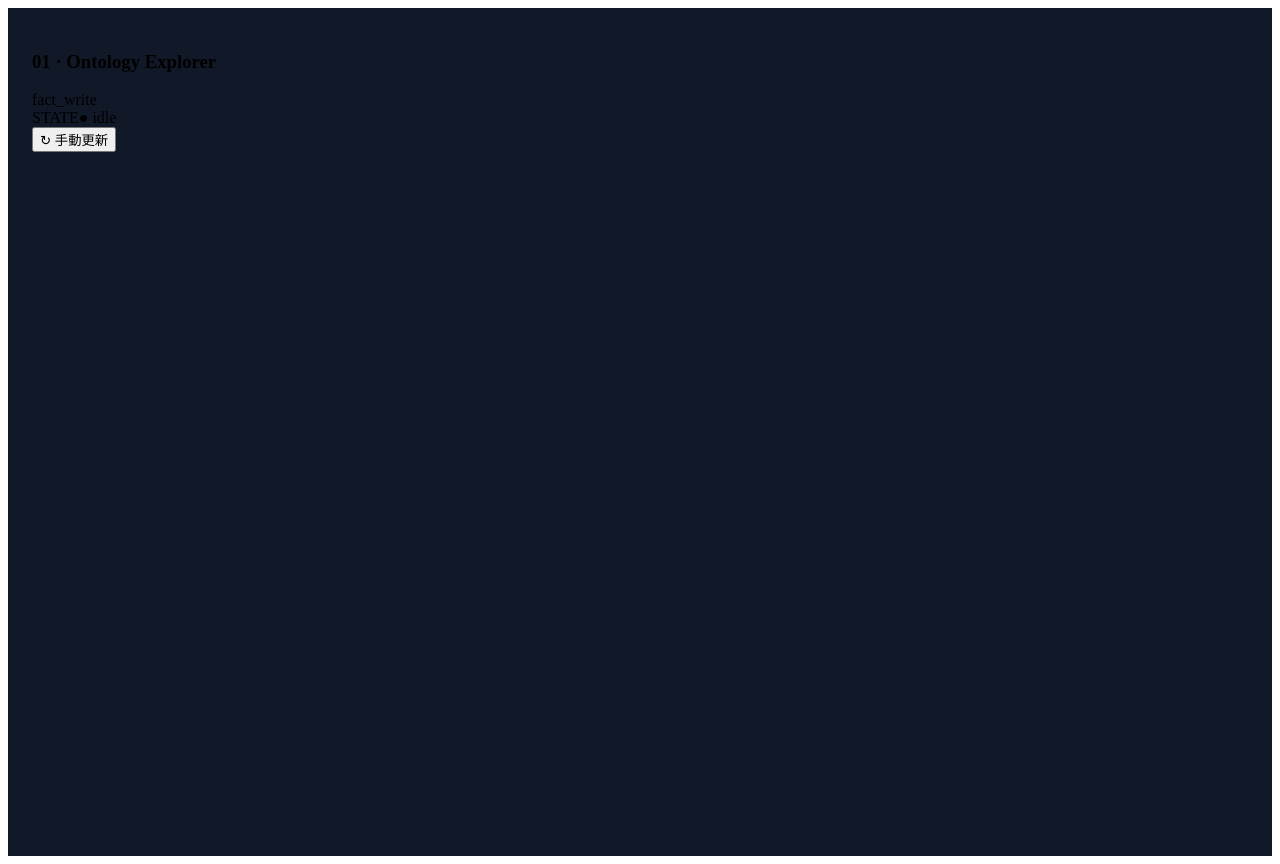
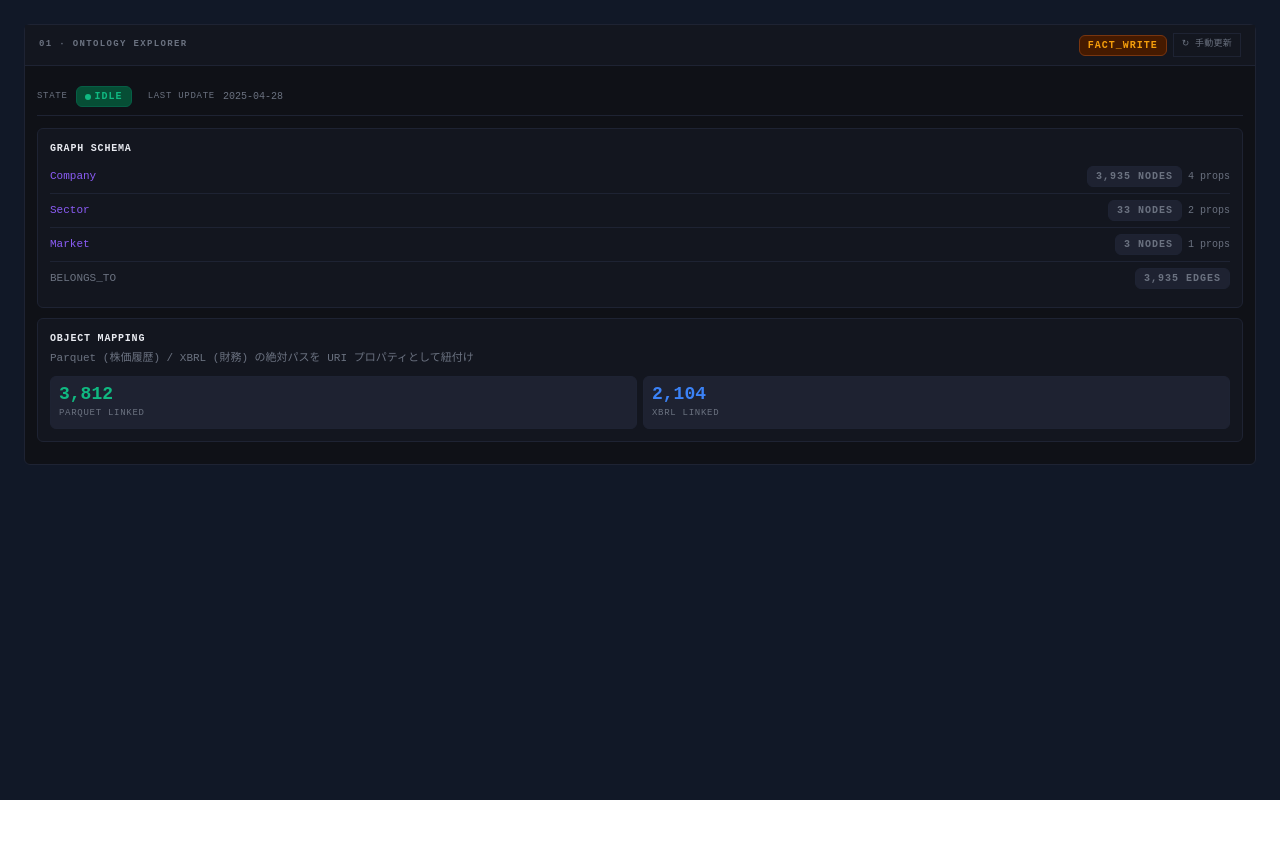
Before and after one commit to brainvader/kabuto, a React app: page / in a window 1280 px wide. After the commit the page ends 800 px from the top, so only its background shows below. Built offline with nearby package versions, Linux system fonts and the light colour scheme; the HTML template or start-up script is replaced by a standard one.

Commit message:
feat: implement ctx-ontology panel with Mockup.html design

```diff
--- a/src-tauri/capabilities/default.json
+++ b/src-tauri/capabilities/default.json
@@ -3,5 +3,5 @@
   "identifier": "default",
   "description": "Capability for the main window",
   "windows": ["main"],
-  "permissions": ["core:default", "opener:default", "playwright:default"]
+  "permissions": ["core:default", "opener:default"]
 }
--- a/src/App.css
+++ b/src/App.css
@@ -128,3 +128,22 @@
     @apply font-mono;
     }
 }
+/* ─── Kabuto Design Tokens (Mockup.html準拠) ─────────────────────────────── */
+:root {
+  --kabuto-bg:          #09090b;
+  --kabuto-card:        #0f1117;
+  --kabuto-panel:       #13161f;
+  --kabuto-muted:       #1e2231;
+  --kabuto-border:      #1e2333;
+  --kabuto-fg:          #e8eaf0;
+  --kabuto-fg-dim:      #6b7280;
+  --kabuto-accent:      #3b82f6;
+  --kabuto-accent-dim:  #1e3a5f;
+  --kabuto-emerald:     #10b981;
+  --kabuto-emerald-dim: #064e35;
+  --kabuto-amber:       #f59e0b;
+  --kabuto-amber-dim:   #451a00;
+  --kabuto-red:         #ef4444;
+  --kabuto-red-dim:     #450a0a;
+  --kabuto-violet:      #8b5cf6;
+}
--- a/src/App.tsx
+++ b/src/App.tsx
@@ -1,4 +1,5 @@
 import { OntologyPanel } from "./components/OntologyPanel";
+import './App.css';
 
 function App() {
   return (
--- a/src/components/OntologyPanel.tsx
+++ b/src/components/OntologyPanel.tsx
@@ -1,13 +1,34 @@
-/**
- * @file src/components/OntologyPanel.tsx
- * @context ctx-ontology
- * @bom docs/bom/ctx-ontology.ts
- */
-
 import { useState } from 'react';
-import { Loader2, CheckCircle, AlertCircle } from 'lucide-react';
+import { Loader2 } from 'lucide-react';
 import { Button } from '@/components/ui/button';
 import type { IngestionState, OntologyPanelProps } from '../../docs/bom/ctx-ontology';
+
+const Badge = ({ children, variant = 'muted' }: { children: React.ReactNode; variant?: 'green' | 'amber' | 'red' | 'muted' | 'blue' }) => {
+    const styles = {
+        green: 'bg-[var(--kabuto-emerald-dim)] text-[var(--kabuto-emerald)] border border-[#065f46]',
+        amber: 'bg-[var(--kabuto-amber-dim)] text-[var(--kabuto-amber)] border border-[#78350f]',
+        red: 'bg-[var(--kabuto-red-dim)] text-[var(--kabuto-red)] border border-[#7f1d1d]',
+        muted: 'bg-[var(--kabuto-muted)] text-[var(--kabuto-fg-dim)] border border-[var(--kabuto-border)]',
+        blue: 'bg-[var(--kabuto-accent-dim)] text-[var(--kabuto-accent)] border border-[#1e40af]',
+    };
+    return (
+        <span className={`inline-flex items-center gap-1 px-2 py-0.5 rounded-sm font-mono text-[10px] font-semibold tracking-widest uppercase ${styles[variant]}`}>
+            {children}
+        </span>
+    );
+};
+
+const Dot = () => <span className="inline-block w-1.5 h-1.5 rounded-full bg-current" />;
+
+const SchemaItem = ({ label, isEdge = false, count, extra }: { label: string; isEdge?: boolean; count: string; extra?: string }) => (
+    <div className="flex items-center justify-between py-1.5 border-b border-[var(--kabuto-border)] last:border-0">
+        <span className={`font-mono text-[11px] ${isEdge ? 'text-[var(--kabuto-fg-dim)]' : 'text-[var(--kabuto-violet)]'}`}>{label}</span>
+        <div className="flex items-center gap-1.5">
+            <Badge variant="muted">{count}</Badge>
+            {extra && <span className="font-mono text-[10px] text-[var(--kabuto-fg-dim)]">{extra}</span>}
+        </div>
+    </div>
+);
 
 export const OntologyPanel = ({
     onIngestionComplete,
@@ -27,7 +48,7 @@ export const OntologyPanel = ({
     const handleStart = async () => {
         setState('loading_master');
         await new Promise((r) => setTimeout(r, 800));
-        setSummary('3 companies, 3 sectors');
+        setSummary('3,935 companies · 33 sectors · 3 markets');
         setState('confirming_write');
     };
 
@@ -38,76 +59,139 @@ export const OntologyPanel = ({
         onIngestionComplete();
     };
 
-    const handleCancel = () => {
-        setState('idle');
-        setSummary('');
+    const handleCancel = () => { setState('idle'); setSummary(''); };
+    const handleRetry = () => setState('idle');
+
+    const stateBadge = () => {
+        if (state === 'idle' || state === 'done') return <Badge variant="green"><Dot />{state}</Badge>;
+        if (state === 'error') return <Badge variant="red"><Dot />error</Badge>;
+        return <Badge variant="amber"><Dot />{state}</Badge>;
     };
 
-    const handleRetry = () => setState('idle');
+    return (
+        <div className="flex flex-col h-full bg-[var(--kabuto-card)] border border-[var(--kabuto-border)] rounded-sm text-[var(--kabuto-fg)] text-[13px]">
 
-    return (
-        <div className="rounded-md border border-border bg-card p-4 text-card-foreground">
-            <div className="mb-4 flex items-center justify-between">
-                <h3 className="text-sm font-semibold">01 · Ontology Explorer</h3>
-                <span className="rounded bg-muted px-2 py-1 text-xs">fact_write</span>
+            {/* Panel Header */}
+            <div className="flex items-center justify-between px-3.5 py-2 bg-[var(--kabuto-panel)] border-b border-[var(--kabuto-border)] shrink-0">
+                <span className="font-mono text-[9px] font-bold tracking-[0.15em] uppercase text-[var(--kabuto-fg-dim)]">
+                    01 · Ontology Explorer
+                </span>
+                <div className="flex items-center gap-1.5">
+                    <Badge variant="amber">fact_write</Badge>
+                    <Button
+                        variant="outline"
+                        size="sm"
+                        className="h-6 px-2 font-mono text-[9px] tracking-wide border-[var(--kabuto-border)] text-[var(--kabuto-fg-dim)] hover:border-[var(--kabuto-accent)] hover:text-[var(--kabuto-accent)] bg-transparent"
+                        onClick={handleStart}
+                        disabled={state !== 'idle'}
+                    >
+                        ↻ 手動更新
+                    </Button>
+                </div>
             </div>
 
-            <div className="mb-4 flex items-center gap-2 text-xs">
-                <span className="font-mono text-muted-foreground">STATE</span>
-                {state === 'idle' && <span className="text-green-500">● idle</span>}
-                {(state === 'loading_master' || state === 'validating') && <span className="text-amber-500">● {state}</span>}
-                {state === 'confirming_write' && <span className="text-amber-500">● confirming_write</span>}
-                {state === 'writing' && <span className="text-amber-500">● writing</span>}
-                {state === 'done' && <span className="text-green-500">● done</span>}
-                {state === 'error' && <span className="text-destructive">● error</span>}
+            {/* Panel Body */}
+            <div className="flex-1 overflow-y-auto p-3">
+
+                {/* Status Row */}
+                <div className="flex items-center gap-2 py-2 border-b border-[var(--kabuto-border)] mb-3">
+                    <span className="font-mono text-[9px] text-[var(--kabuto-fg-dim)] tracking-[0.08em]">STATE</span>
+                    {stateBadge()}
+                    <span className="font-mono text-[9px] text-[var(--kabuto-fg-dim)] tracking-[0.08em] ml-2">LAST UPDATE</span>
+                    <span className="font-mono text-[10px] text-[var(--kabuto-fg-dim)]">2025-04-28</span>
                 </div>
 
-            {state === 'idle' && (
-                <Button onClick={handleStart}>↻ 手動更新</Button>
-            )}
-
+                {/* Loading */}
                 {(state === 'loading_master' || state === 'validating') && (
-                <div className="flex flex-col items-center gap-3 py-4">
-                    <Loader2 className="animate-spin text-primary" />
-                    <p className="text-sm">ロード中...</p>
+                    <div className="flex flex-col items-center gap-3 py-5">
+                        <Loader2 className="w-5 h-5 text-[var(--kabuto-accent)] animate-spin" />
+                        <span className="font-mono text-[11px] text-[var(--kabuto-fg-dim)]">ロード中...</span>
                     </div>
                 )}
 
+                {/* Writing */}
+                {state === 'writing' && (
+                    <div className="flex flex-col items-center gap-3 py-5">
+                        <Loader2 className="w-5 h-5 text-[var(--kabuto-emerald)] animate-spin" />
+                        <span className="font-mono text-[11px] text-[var(--kabuto-fg-dim)]">書き込み中...</span>
+                    </div>
+                )}
+
+                {/* Done */}
+                {state === 'done' && (
+                    <div className="flex flex-col items-center gap-3 py-5">
+                        <span className="font-mono text-[11px] text-[var(--kabuto-emerald)]">✓ 完了しました</span>
+                    </div>
+                )}
+
+                {/* Error */}
+                {state === 'error' && (
+                    <>
+                        <div className="bg-[var(--kabuto-panel)] border border-[var(--kabuto-red)] rounded-sm p-3 mb-2.5">
+                            <p className="text-[11px] text-[var(--kabuto-red)]">{errorMessage}</p>
+                        </div>
+                        <Button variant="outline" size="sm" onClick={handleRetry}
+                            className="font-mono text-[9px] border-[var(--kabuto-border)] text-[var(--kabuto-fg-dim)] bg-transparent">
+                            リトライ
+                        </Button>
+                    </>
+                )}
+
+                {/* Confirm Dialog */}
                 {state === 'confirming_write' && (
-                <div className="rounded border border-border bg-background p-4">
-                    <h4 className="mb-2 text-xs font-semibold uppercase">書き込み確認</h4>
-                    <p className="mb-1 font-mono text-sm">{summary}</p>
-                    <p className="mb-4 text-xs text-muted-foreground">この操作は取り消しできません。</p>
-                    <div className="flex gap-2">
-                        <Button variant="outline" onClick={handleCancel}>キャンセル</Button>
-                        <Button variant="destructive" onClick={handleConfirm}>確認して書き込み</Button>
+                    <div className="bg-[var(--kabuto-panel)] border border-[var(--kabuto-amber)] rounded-sm p-3 mb-2.5">
+                        <div className="font-mono text-[9px] text-[var(--kabuto-amber)] font-bold tracking-[0.1em] uppercase mb-1.5">
+                            ⚠ fact_write · 確認必須
+                        </div>
+                        <p className="text-[11px] text-[var(--kabuto-fg-dim)] leading-relaxed mb-2.5">
+                            JPX CSV からデータをインポートし FalkorDB に書き込みます。この操作は取り消せません。
+                        </p>
+                        <div className="font-mono text-[11px] text-[var(--kabuto-amber)] mb-2.5">{summary}</div>
+                        <div className="grid grid-cols-[1fr_2fr] gap-2">
+                            <Button variant="outline" size="sm" onClick={handleCancel}
+                                className="font-mono text-[9px] bg-[var(--kabuto-red-dim)] text-[var(--kabuto-red)] border-[var(--kabuto-red)] hover:bg-[var(--kabuto-red-dim)]">
+                                キャンセル
+                            </Button>
+                            <Button size="sm" onClick={handleConfirm}
+                                className="font-mono text-[9px] bg-[var(--kabuto-emerald)] text-black font-bold hover:bg-[var(--kabuto-emerald)]/90">
+                                確認して書き込み
+                            </Button>
                         </div>
                     </div>
                 )}
 
-            {state === 'writing' && (
-                <div className="flex flex-col items-center gap-3 py-4">
-                    <Loader2 className="animate-spin text-primary" />
-                    <p className="text-sm">書き込み中...</p>
+                {/* Graph Schema */}
+                {(state === 'idle' || state === 'done') && (
+                    <div className="bg-[var(--kabuto-panel)] border border-[var(--kabuto-border)] rounded-sm p-3 mb-2.5">
+                        <div className="font-mono text-[10px] font-bold text-[var(--kabuto-fg)] mb-1 uppercase tracking-[0.08em]">Graph Schema</div>
+                        <SchemaItem label="Company" count="3,935 nodes" extra="4 props" />
+                        <SchemaItem label="Sector" count="33 nodes" extra="2 props" />
+                        <SchemaItem label="Market" count="3 nodes" extra="1 props" />
+                        <SchemaItem label="BELONGS_TO" isEdge count="3,935 edges" />
                     </div>
                 )}
 
-            {state === 'done' && (
-                <div className="flex flex-col items-center gap-3 py-4">
-                    <CheckCircle className="text-green-500" />
-                    <p className="text-sm">完了しました</p>
+                {/* Object Mapping */}
+                {(state === 'idle' || state === 'done') && (
+                    <div className="bg-[var(--kabuto-panel)] border border-[var(--kabuto-border)] rounded-sm p-3 mb-2.5">
+                        <div className="font-mono text-[10px] font-bold text-[var(--kabuto-fg)] mb-1 uppercase tracking-[0.08em]">Object Mapping</div>
+                        <p className="text-[11px] text-[var(--kabuto-fg-dim)] leading-relaxed mb-2">
+                            Parquet (株価履歴) / XBRL (財務) の絶対パスを URI プロパティとして紐付け
+                        </p>
+                        <div className="grid grid-cols-2 gap-1.5">
+                            <div className="bg-[var(--kabuto-muted)] border border-[var(--kabuto-border)] rounded-sm p-2">
+                                <div className="font-mono text-lg font-bold text-[var(--kabuto-emerald)] leading-none">3,812</div>
+                                <div className="text-[9px] text-[var(--kabuto-fg-dim)] mt-1 uppercase tracking-[0.08em]">Parquet linked</div>
+                            </div>
+                            <div className="bg-[var(--kabuto-muted)] border border-[var(--kabuto-border)] rounded-sm p-2">
+                                <div className="font-mono text-lg font-bold text-[var(--kabuto-accent)] leading-none">2,104</div>
+                                <div className="text-[9px] text-[var(--kabuto-fg-dim)] mt-1 uppercase tracking-[0.08em]">XBRL linked</div>
+                            </div>
+                        </div>
                     </div>
                 )}
 
-            {state === 'error' && (
-                <>
-                    <div className="mb-3 flex gap-3 rounded border border-destructive bg-destructive/10 p-3">
-                        <AlertCircle className="shrink-0 text-destructive" />
-                        <p className="text-sm">{errorMessage}</p>
             </div>
-                    <Button variant="outline" onClick={handleRetry}>リトライ</Button>
-                </>
-            )}
         </div>
     );
 };
```
Also changed, not shown: 1 other file (tests, documents, lock files or other folders). Lines whose indentation alone changed are shown as unchanged.
